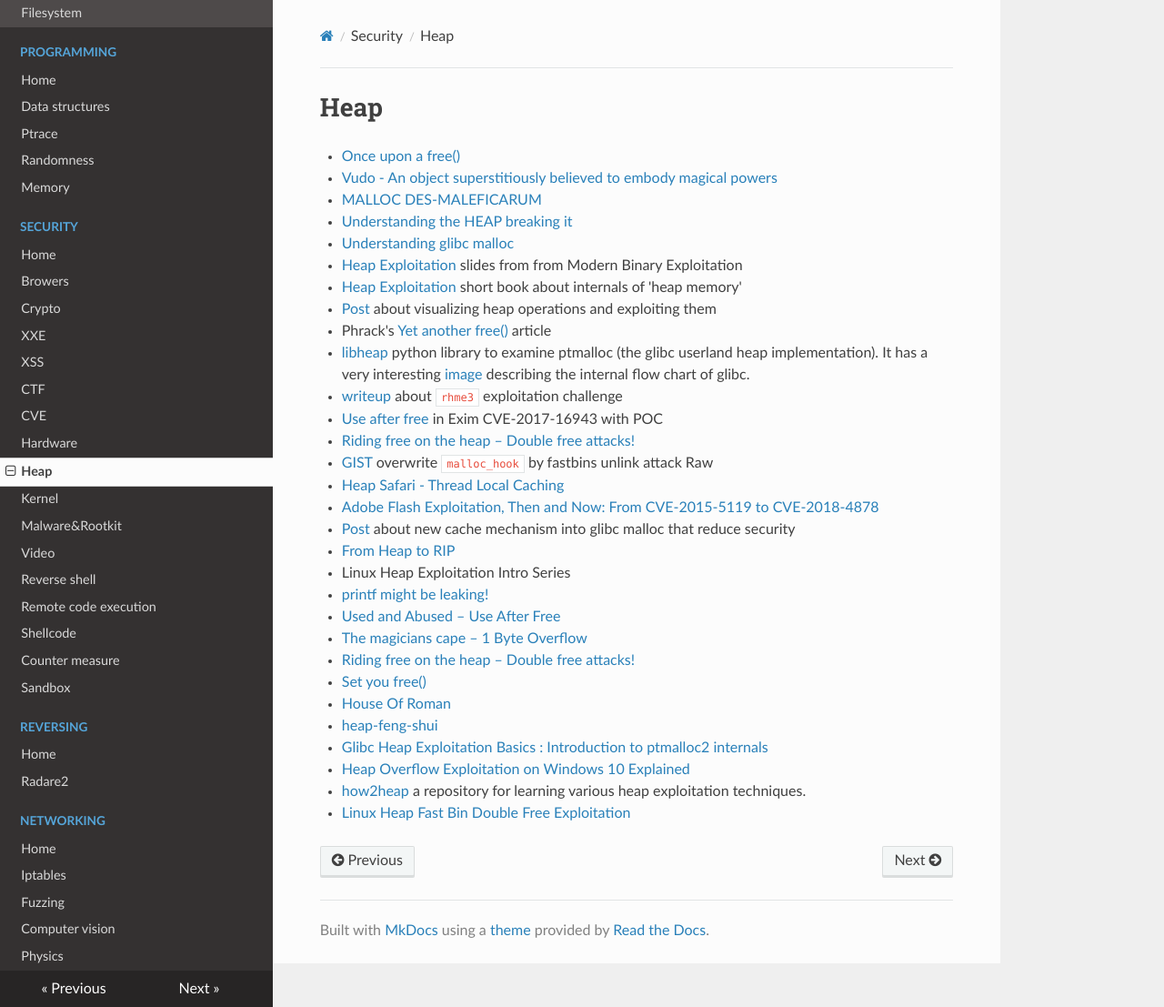
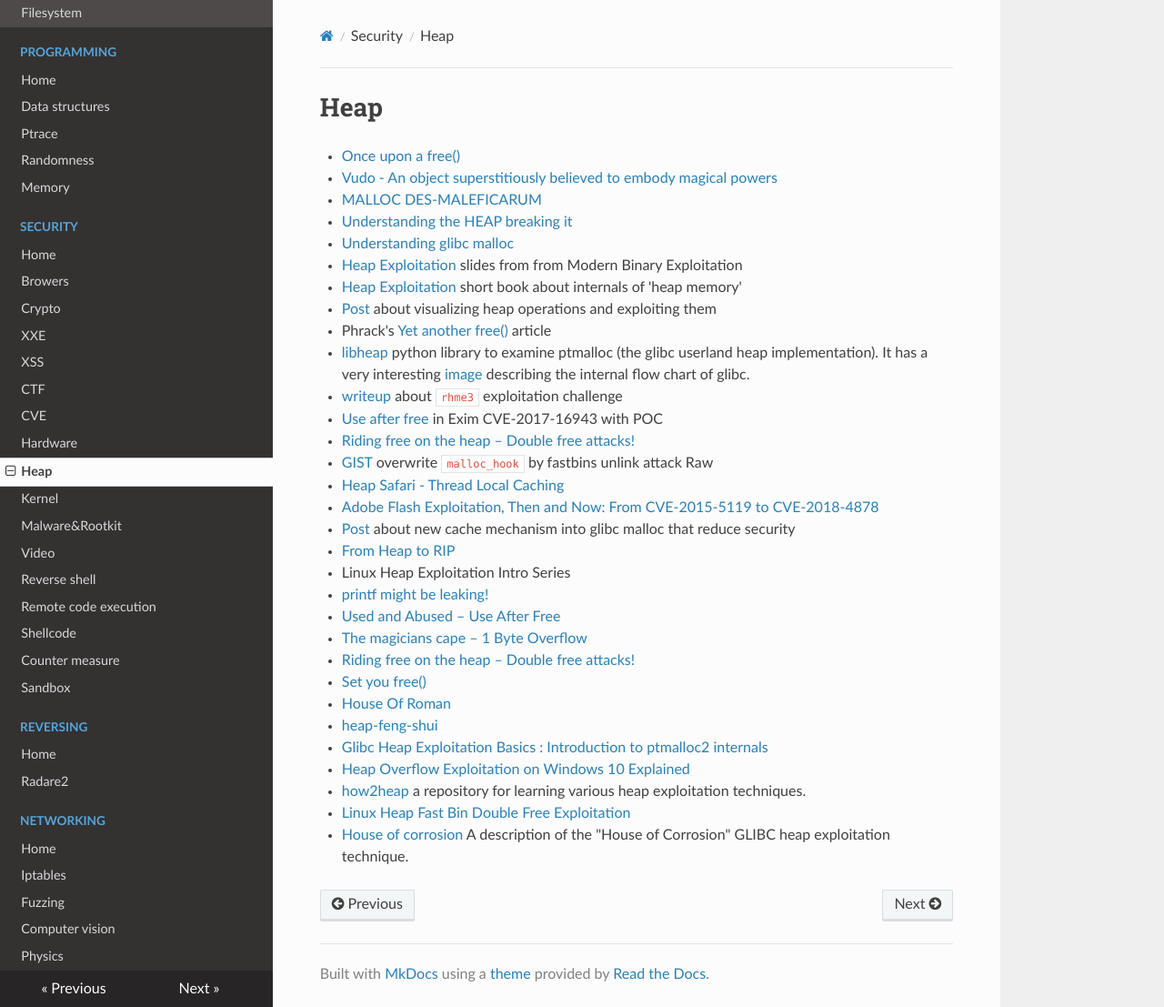
Before and after one commit to gipi/low-level, an MkDocs documentation site: the page built from docs/security/heap.md, in a window 1280 px wide and 1107 px high. Shown: the whole window at 91% size. Built offline with MkDocs 1.6.1, drawn with Linux system fonts in a browser that asks for light colours; nearby versions of some CDN libraries; old or Windows-style settings are respelled for this version of MkDocs.

Commit message:
Update heap.md

```diff
--- a/docs/security/heap.md
+++ b/docs/security/heap.md
@@ -31,3 +31,4 @@ Raw
  - [Heap Overflow Exploitation on Windows 10 Explained](https://blog.rapid7.com/2019/06/12/heap-overflow-exploitation-on-windows-10-explained/)
  - [how2heap](https://github.com/shellphish/how2heap) a repository for learning various heap exploitation techniques.
  - [Linux Heap Fast Bin Double Free Exploitation](https://drive.google.com/file/d/1KM0Y1NWckIa3unePqYk5tkZ3FN8icgQW/view)
+ - [House of corrosion](https://github.com/CptGibbon/House-of-Corrosion) A description of the "House of Corrosion" GLIBC heap exploitation technique.
```
